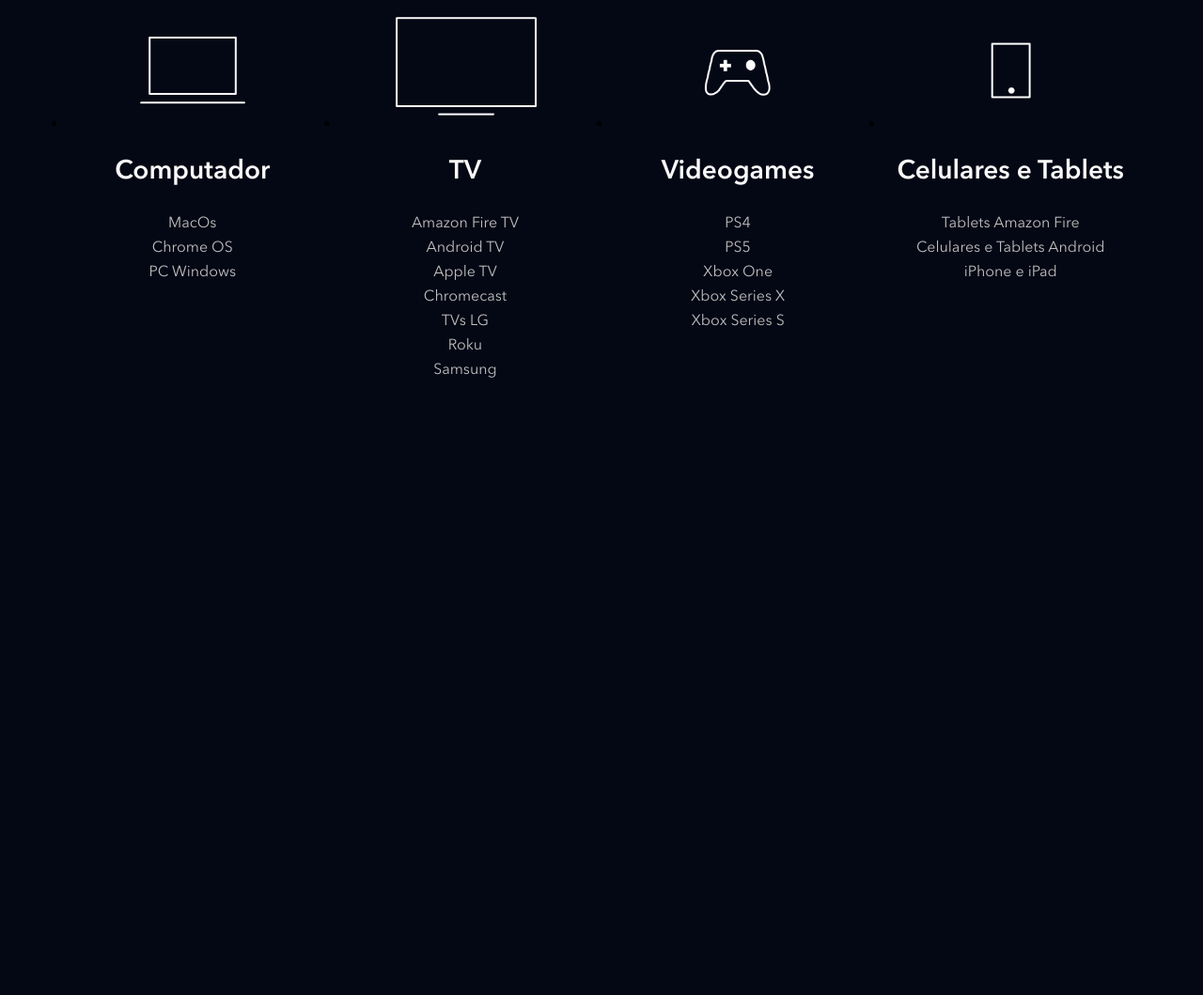
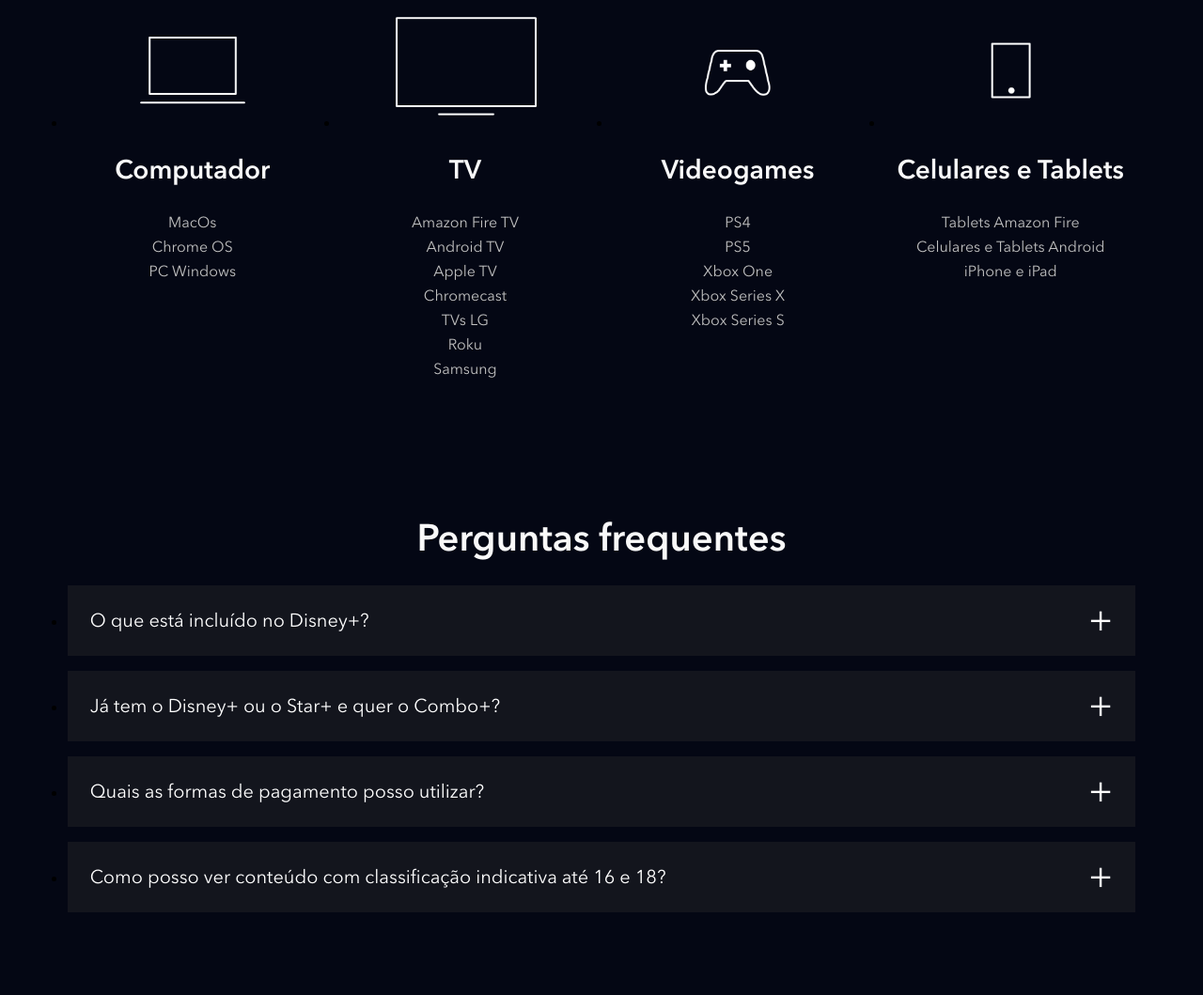
Before and after one commit to davislamenha/projeto-modulo21-ebac, a website: page index.html in a window 1280 px wide. Shown: the part 3913-4972 px from the top of the page at 94% size. Before the commit the page ends 4390 px from the top, so only its background shows below. Drawn offline with nearby package versions, Linux system fonts and the light colour scheme; files that its build step writes are made by us from their sources; files whose address does not match are found by name.

Commit message:
seção faq

```diff
--- a/index.html
+++ b/index.html
@@ -207,6 +207,69 @@
     </ul>
   </section>
 
+  <section class="faq">
+    <h2 class="title">Perguntas frequentes</h2>
+    <ul class="faq__questions">
+      <li class="faq__questions__item faq__questions__item">
+        <div data-faq-question="" class="faq__questions__item__question">
+          O que está incluído no Disney+?
+        </div>
+
+        <div class="faq__questions__item__answer text--big">
+          <p>O Disney+ oferece:</p>
+          <ul>
+            <li>Experiência de entretenimento exclusiva.</li>
+            <li>As melhores histórias da Disney, Pixar, Marvel, Star Wars e National Geographic, tudo em um só lugar.</li>
+            <li>Groupwatch: assista junto com amigos ou familiares, mesmo separados.</li>
+            <li>Downloads ilimitados em até 10 dispositivos compatíveis.</li>
+            <li>Mais de 300 títulos em 4K UHD e HDR.</li>
+            <li>A possibilidade de assistir em até 4 dispositivos compatíveis simultaneamente sem custo adicional.</li>
+            <li>IMAX Enhanced: disponível para alguns títulos da Marvel em dispositivos compatíveis com o Disney+.</li>
+          </ul>
+        </div>
+      </li>
+
+      <li class="faq__questions__item">
+        <div data-faq-question="" class="faq__questions__item__question">
+          Já tem o Disney+ ou o Star+ e quer o Combo+?
+        </div>
+
+        <div class="faq__questions__item__answer text--big">
+          <p>Ao assinar o Combo+:</p>
+          <ul>
+            <li>O valor da sua assinatura existente (anual ou mensal) será descontado do preço do Combo+.</li>
+            <li>Se você assina o plano mensal, o valor que você paga mensalmente será descontado do preço do Combo+.</li>
+            <li>Se você assina o plano anual, dividiremos o valor que você já pagou em 12 vezes e descontaremos esse valor do preço do Combo+ mensalmente.</li>
+            <li>Você vai receber um e-mail com os valores detalhados assim que finalizar o pagamento.</li>
+            <li>Lembre-se: você pode cancelar a assinatura quando quiser.</li>
+          </ul>
+          <p>No momento, apenas a assinatura mensal do Combo+ está disponível.</p>
+        </div>
+      </li>
+
+      <li class="faq__questions__item">
+        <div data-faq-question="" class="faq__questions__item__question">
+          Quais as formas de pagamento posso utilizar?
+        </div>
+
+        <div class="faq__questions__item__answer text--big">
+          <p> Você pode utilizar: cartão de débito, cartão de crédito, PayPal, Mercado Pago, e também empresas parceiras como Google Play Store, App Store da Apple; Mercado Livre e provedores locais de TV, telefonia e internet.</p>
+        </div>
+      </li>
+
+      <li class="faq__questions__item">
+        <div data-faq-question="" class="faq__questions__item__question">
+          Como posso ver conteúdo com classificação indicativa até 16 e 18?
+        </div>
+
+        <div class="faq__questions__item__answer text--big">
+          <p>Para poder acessar o catálogo completo que inclui conteúdo com classificação indicativa até 16 e 18, todos os usuários do Disney+ na América Latina devem atualizar as configurações de controle parental do perfil. É possível restringir o conteúdo de cada perfil e também adicionar um PIN de bloqueio. Os usuários que preferirem manter a configuração atual vão continuar aproveitando o Disney+ com a classificação indicativa até 14, podendo alterá-la a qualquer momento em "Editar Perfis".</p>
+        </div>
+      </li>
+    </ul>
+
+  </section>
+
   <script type="text/javascript" src="./src/main.js"></script>
 </body>
 
--- a/src/main.js
+++ b/src/main.js
@@ -1,5 +1,6 @@
 document.addEventListener('DOMContentLoaded', function () {
   const buttons = document.querySelectorAll('[data-tab-button]');
+  const questions = document.querySelectorAll('[data-faq-question]');
 
   for (let i = 0; i < buttons.length; i++) {
     buttons[i].addEventListener('click', function (botao) {
@@ -11,7 +12,18 @@
       botao.target.classList.add('shows__tabs__button--is--active');
     });
   }
+
+  for (let i = 0; i < questions.length; i++) {
+    questions[i].addEventListener('click', abreOuFechaResposta);
+  }
 });
+
+function abreOuFechaResposta({ target }) {
+  const classe = 'faq__questions__item--is-open';
+  const elementoPai = target.parentNode;
+
+  elementoPai.classList.toggle(classe);
+}
 
 function escondeTodasAbas() {
   const tabsContainer = document.querySelectorAll('[data-tab-id]');
--- /dev/null
+++ b/src/styles/_faq.scss
@@ -0,0 +1,59 @@
+.faq {
+  padding: 5.6vw;
+
+  h2 {
+    text-align: center;
+    margin-bottom: 24px;
+  }
+
+  &__questions {
+    &__item {
+      background-color: #13151d;
+      margin-bottom: 16px;
+
+      &__question {
+        position: relative;
+        cursor: pointer;
+        color: #fff;
+        font-size: 20px;
+        padding: 24px;
+        display: block;
+
+        &::after {
+          content: '+';
+          position: absolute;
+          top: 0;
+          right: 24px;
+          height: 100%;
+          display: flex;
+          align-items: center;
+          font-size: 40px;
+        }
+      }
+
+      &__answer {
+        overflow: hidden;
+        height: 0;
+        padding: 0 24px;
+        transition: height, 0.25s ease;
+
+        ul {
+          list-style: disc;
+          padding-left: 40px;
+        }
+      }
+
+      &--is-open {
+        .faq__questions__item__question::after {
+          content: '-';
+        }
+
+        .faq__questions__item__answer {
+          padding-bottom: 24px;
+          height: auto;
+          transition: height, 0.25s ease;
+        }
+      }
+    }
+  }
+}
--- a/src/styles/main.scss
+++ b/src/styles/main.scss
@@ -5,3 +5,4 @@
 @import 'shows';
 @import 'plans';
 @import 'available-devices';
+@import 'faq';
```
